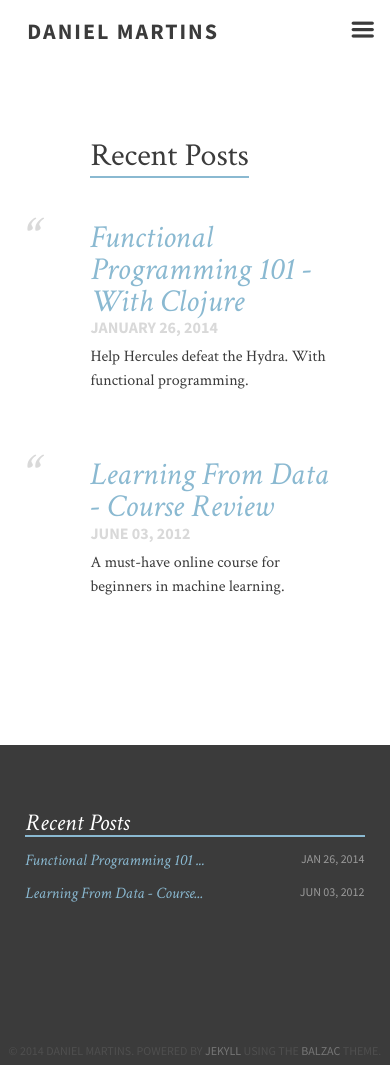
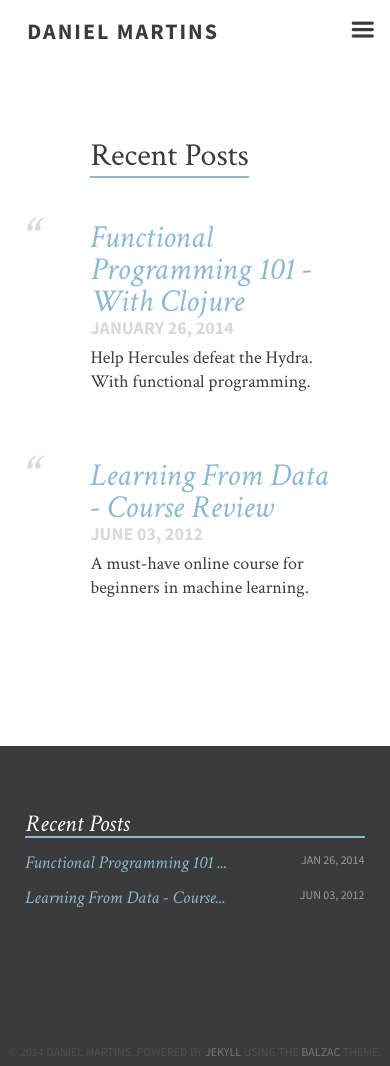
Before and after one commit to danielfm/danielfm.github.io, a Jekyll site: the page built from index.md, in a window 390 px wide. Built offline with Jekyll 4.4.1, drawn with Linux system fonts in a browser that asks for light colours.

Commit message:
Improved appearance on mobile phones.

```diff
--- a/assets/css/_type.scss
+++ b/assets/css/_type.scss
@@ -60,10 +60,13 @@
     line-height: 1.4em;
   }
 
-  .post ul li {
-    font-size: $fs5;
-    line-height: $lhsmall;
-    margin-bottom: $lhsmall/2;
+  .post {
+    ol li, ul li {
+      font-size: $fs5;
+      line-height: $lhsmall;
+      margin-bottom: $lhsmall/2;
+      margin-left: $lh;
+    }
   }
 
   h1,.h1 {      font-size: $fs2; }
--- a/assets/css/_variables.scss
+++ b/assets/css/_variables.scss
@@ -44,7 +44,7 @@
 
 $fsp:22px;
 
-$fs5:16px;
+$fs5:18px;
 $fs6:12px;
 
 // Line Height
--- a/assets/css/i.scss
+++ b/assets/css/i.scss
@@ -5,8 +5,8 @@
 @import "mixins";
 @import "variables";
 @import "grid";
+@import "styles";
 @import "type";
-@import "styles";
 @import "highlight";
 
 // Remove the definition below for a pixel-based layout
```
Also changed, not shown: assets/css/i.css.
